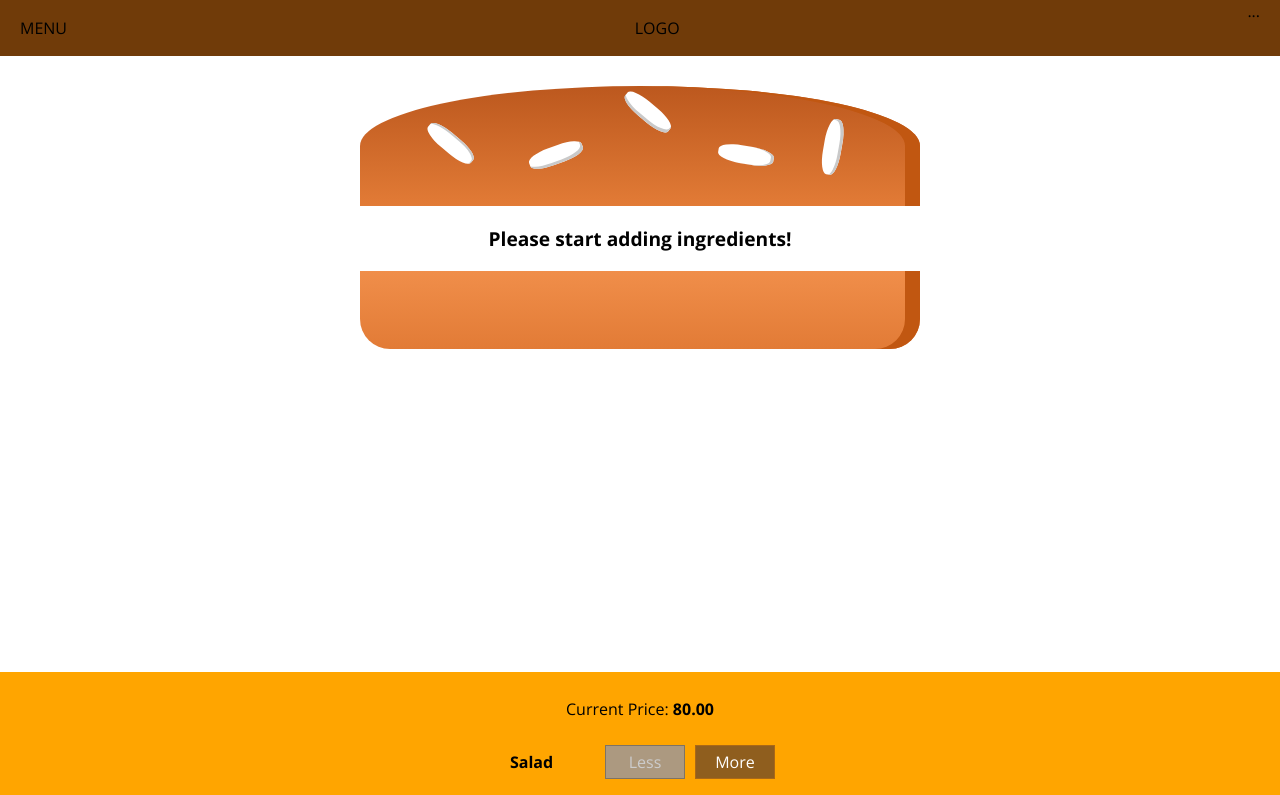
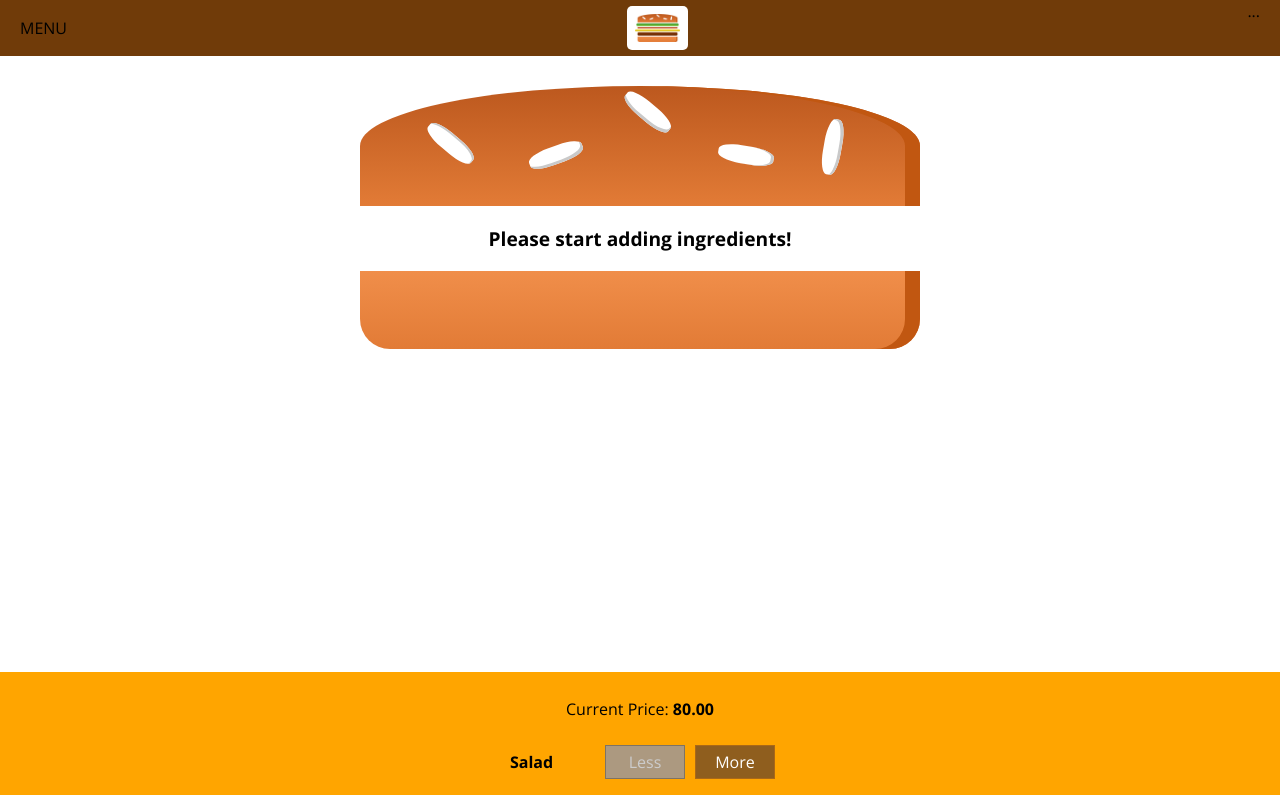
Before and after one commit to sukheja-varun/react-burger, a React (Create React App) app: page / in a window 1280 px wide. Shown: the top 795 px of the page. Built offline with nearby package versions, Linux system fonts and the light colour scheme.

Commit message:
added logo

```diff
--- /dev/null
+++ b/src/components/Logo/Logo.js
@@ -0,0 +1,12 @@
+import React from 'react';
+
+import burgerLogo from '../../assets/images/burger-logo.png';
+import classes from './Logo.module.scss';
+
+const logo = () => (
+  <div className={classes.Logo}>
+    <img src={burgerLogo} alt="MyBurger"></img>
+  </div>
+);
+
+export default logo;
--- /dev/null
+++ b/src/components/Logo/Logo.module.scss
@@ -0,0 +1,11 @@
+.Logo {
+  background-color: white;
+  padding: 8px;
+  height: 80%;
+  box-sizing: border-box;
+  border-radius: 5px;
+
+  img {
+    height: 100%;
+  }
+}
--- a/src/components/Navigation/Toolbar/Toolbar.js
+++ b/src/components/Navigation/Toolbar/Toolbar.js
@@ -1,11 +1,12 @@
 import React from 'react';
 
 import classes from './Toolbar.module.scss';
+import Logo from '../../Logo/Logo';
 
 const toolbar = () => (
   <header className={classes.Toolbar}>
     <div>MENU</div>
-    <div>LOGO</div>
+    <Logo />
     <nav>...</nav>
   </header>
 );
```
Also changed, not shown: src/assets/images/burger-logo.png (added).
